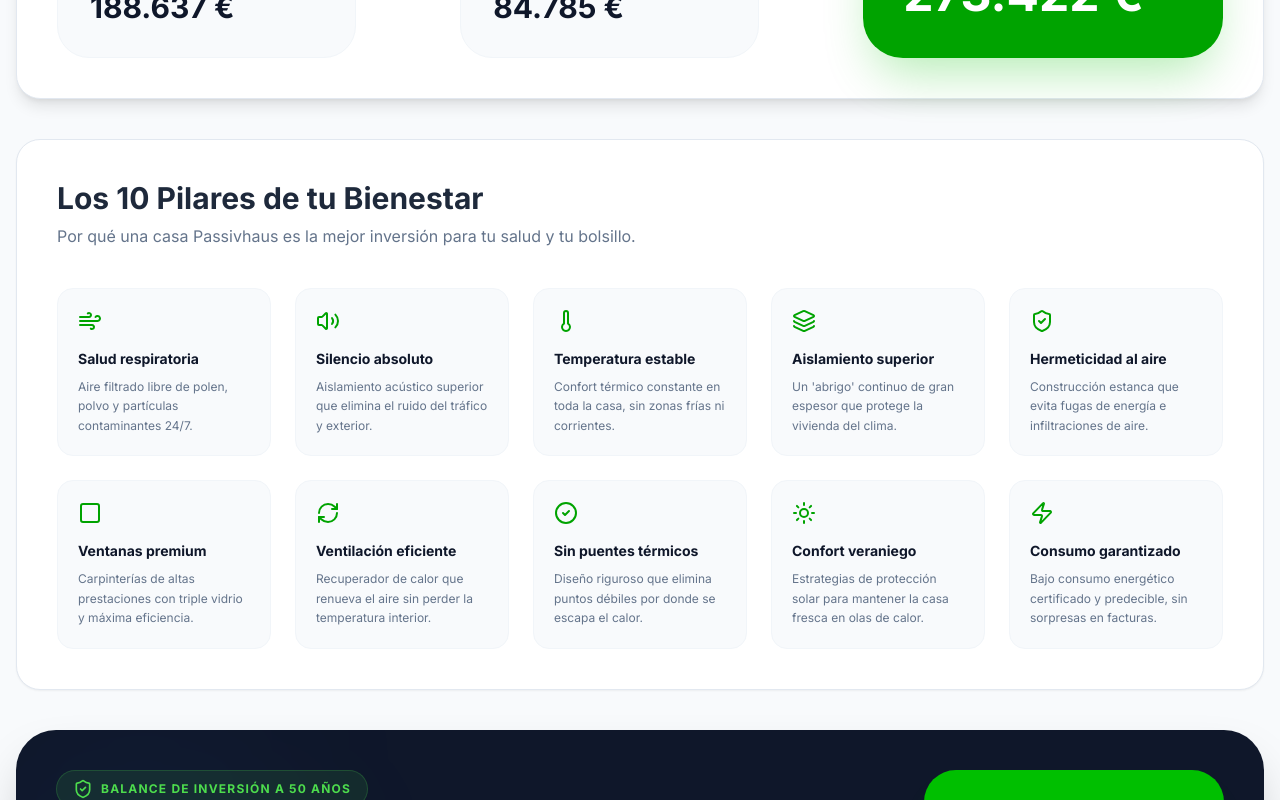
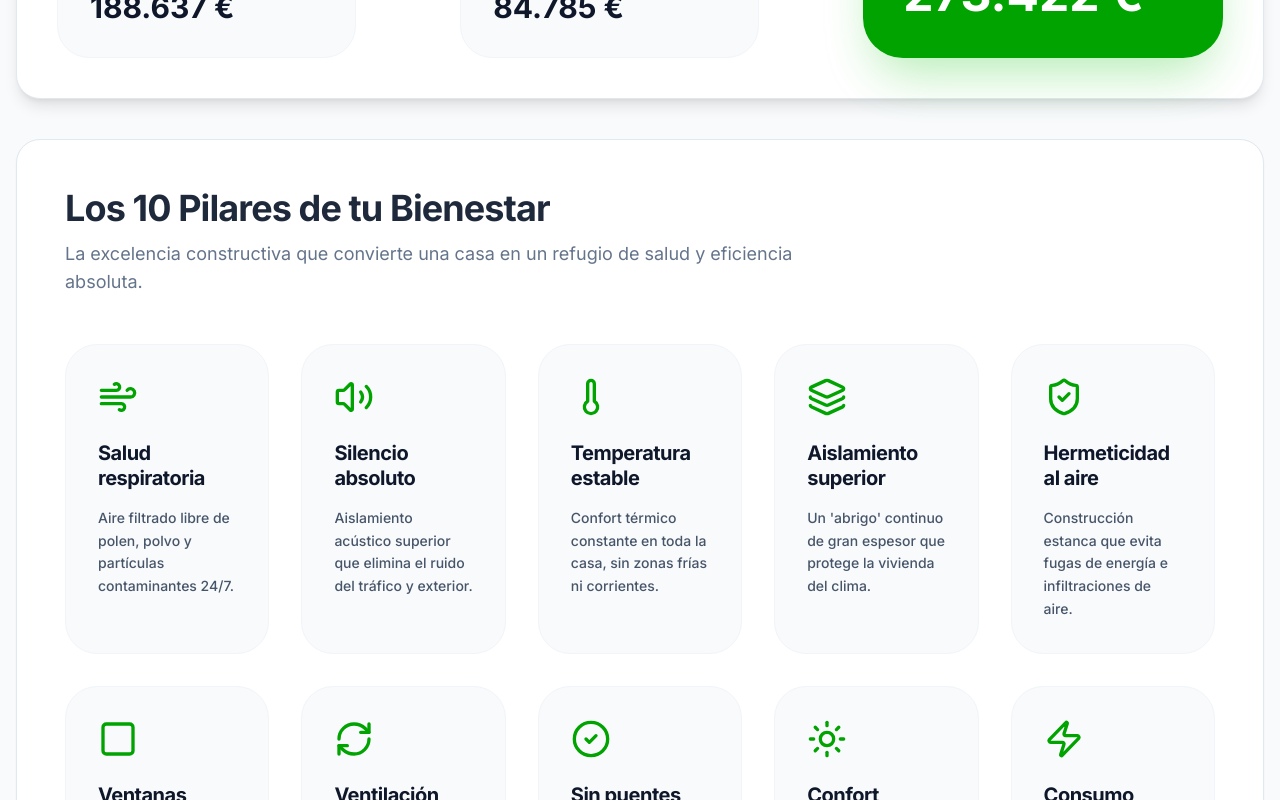
Before and after one commit to janxes/Calculadora-Eficiencia-Energ-tica-, a React (Vite) app: page / in a window 1280 px wide. Shown: the part 2500-3300 px from the top of the page. Built offline with nearby package versions, Linux system fonts and the light colour scheme.

Commit message:
feat: Increase icon size in FeaturesGrid
Enlarge the icons within the FeaturesGrid component to improve visual prominence and readability. This change makes the icons stand out more effectively, enhancing the overall user experience of the component.

```diff
--- a/components/FeaturesGrid.tsx
+++ b/components/FeaturesGrid.tsx
@@ -16,72 +16,72 @@ import {
 const FeaturesGrid: React.FC = () => {
   const features = [
     {
-      icon: <Wind className="w-6 h-6" />,
+      icon: <Wind className="w-10 h-10" />,
       title: "Salud respiratoria",
       desc: "Aire filtrado libre de polen, polvo y partículas contaminantes 24/7."
     },
     {
-      icon: <Volume2 className="w-6 h-6" />,
+      icon: <Volume2 className="w-10 h-10" />,
       title: "Silencio absoluto",
       desc: "Aislamiento acústico superior que elimina el ruido del tráfico y exterior."
     },
     {
-      icon: <Thermometer className="w-6 h-6" />,
+      icon: <Thermometer className="w-10 h-10" />,
       title: "Temperatura estable",
       desc: "Confort térmico constante en toda la casa, sin zonas frías ni corrientes."
     },
     {
-      icon: <Layers className="w-6 h-6" />,
+      icon: <Layers className="w-10 h-10" />,
       title: "Aislamiento superior",
       desc: "Un 'abrigo' continuo de gran espesor que protege la vivienda del clima."
     },
     {
-      icon: <ShieldCheck className="w-6 h-6" />,
+      icon: <ShieldCheck className="w-10 h-10" />,
       title: "Hermeticidad al aire",
       desc: "Construcción estanca que evita fugas de energía e infiltraciones de aire."
     },
     {
-      icon: <Square className="w-6 h-6" />,
+      icon: <Square className="w-10 h-10" />,
       title: "Ventanas premium",
       desc: "Carpinterías de altas prestaciones con triple vidrio y máxima eficiencia."
     },
     {
-      icon: <RefreshCw className="w-6 h-6" />,
+      icon: <RefreshCw className="w-10 h-10" />,
       title: "Ventilación eficiente",
       desc: "Recuperador de calor que renueva el aire sin perder la temperatura interior."
     },
     {
-      icon: <CheckCircle2 className="w-6 h-6" />,
+      icon: <CheckCircle2 className="w-10 h-10" />,
       title: "Sin puentes térmicos",
       desc: "Diseño riguroso que elimina puntos débiles por donde se escapa el calor."
     },
     {
-      icon: <Sun className="w-6 h-6" />,
+      icon: <Sun className="w-10 h-10" />,
       title: "Confort veraniego",
       desc: "Estrategias de protección solar para mantener la casa fresca en olas de calor."
     },
     {
-      icon: <Zap className="w-6 h-6" />,
+      icon: <Zap className="w-10 h-10" />,
       title: "Consumo garantizado",
       desc: "Bajo consumo energético certificado y predecible, sin sorpresas en facturas."
     }
   ];
 
   return (
-    <section className="bg-white rounded-3xl border border-slate-200 p-8 md:p-10 shadow-sm">
-      <div className="mb-10 text-center md:text-left">
-        <h2 className="text-2xl md:text-3xl font-black text-slate-800 mb-2">Los 10 Pilares de tu Bienestar</h2>
-        <p className="text-slate-500">Por qué una casa Passivhaus es la mejor inversión para tu salud y tu bolsillo.</p>
+    <section className="bg-white rounded-3xl border border-slate-200 p-8 md:p-12 shadow-sm">
+      <div className="mb-12 text-center md:text-left">
+        <h2 className="text-3xl md:text-4xl font-black text-slate-800 mb-3 tracking-tight">Los 10 Pilares de tu Bienestar</h2>
+        <p className="text-lg text-slate-500 max-w-3xl">La excelencia constructiva que convierte una casa en un refugio de salud y eficiencia absoluta.</p>
       </div>
 
-      <div className="grid grid-cols-1 sm:grid-cols-2 lg:grid-cols-5 gap-6">
+      <div className="grid grid-cols-1 sm:grid-cols-2 lg:grid-cols-5 gap-8">
         {features.map((f, i) => (
-          <div key={i} className="group p-5 bg-slate-50 rounded-2xl border border-slate-100 hover:border-brand-200 hover:bg-brand-50 transition-all duration-300">
-            <div className="mb-4 text-brand-600 group-hover:scale-110 transition-transform duration-300">
+          <div key={i} className="group p-8 bg-slate-50 rounded-[2rem] border border-slate-100 hover:border-brand-200 hover:bg-brand-50 transition-all duration-300 flex flex-col items-center text-center lg:items-start lg:text-left">
+            <div className="mb-6 text-brand-600 group-hover:scale-110 transition-transform duration-300">
               {f.icon}
             </div>
-            <h4 className="font-bold text-slate-900 text-sm mb-2 group-hover:text-brand-700">{f.title}</h4>
-            <p className="text-xs text-slate-500 leading-relaxed">{f.desc}</p>
+            <h4 className="font-black text-slate-900 text-xl mb-4 leading-tight group-hover:text-brand-700 tracking-tight">{f.title}</h4>
+            <p className="text-sm text-slate-600 leading-relaxed font-medium">{f.desc}</p>
           </div>
         ))}
       </div>
```
